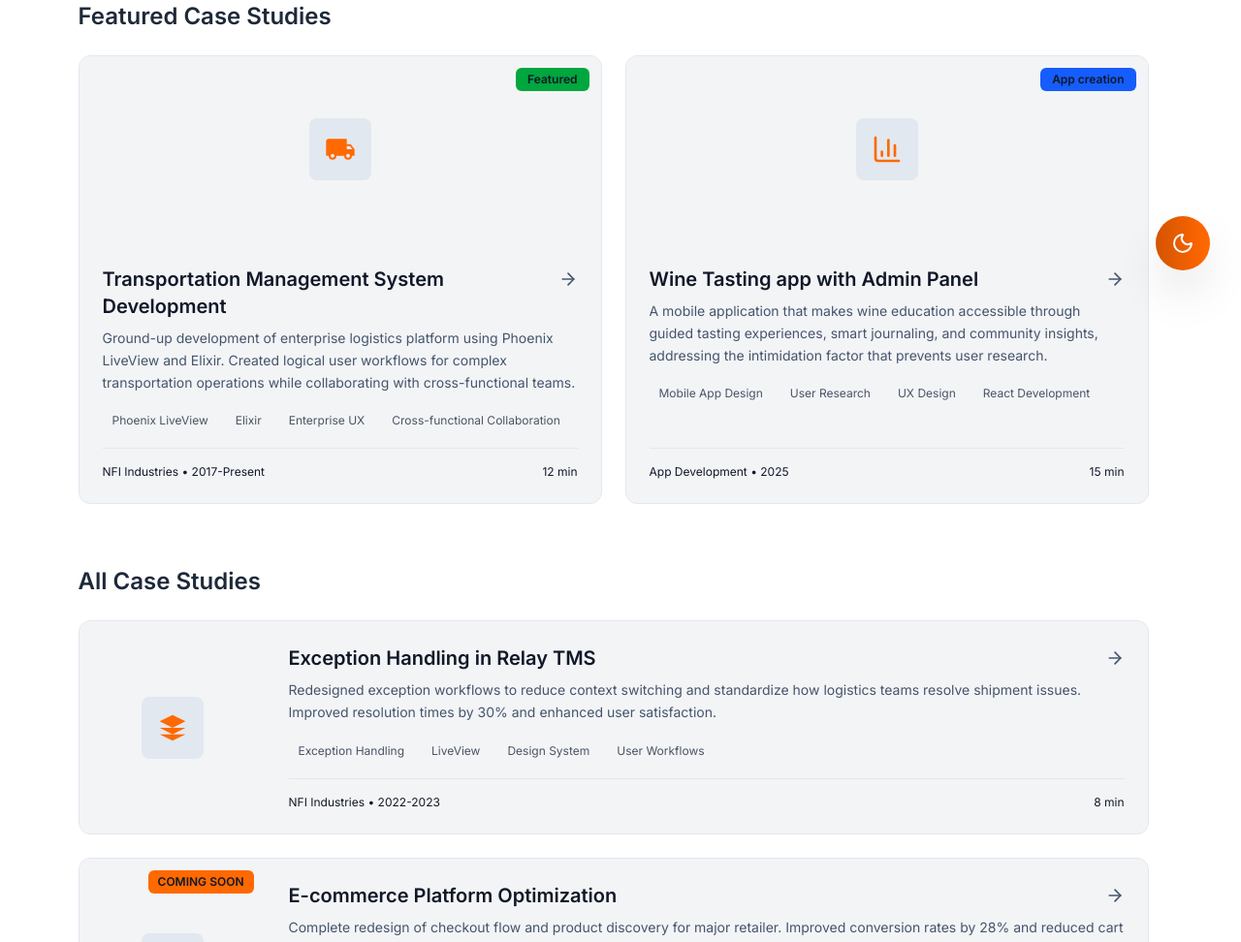
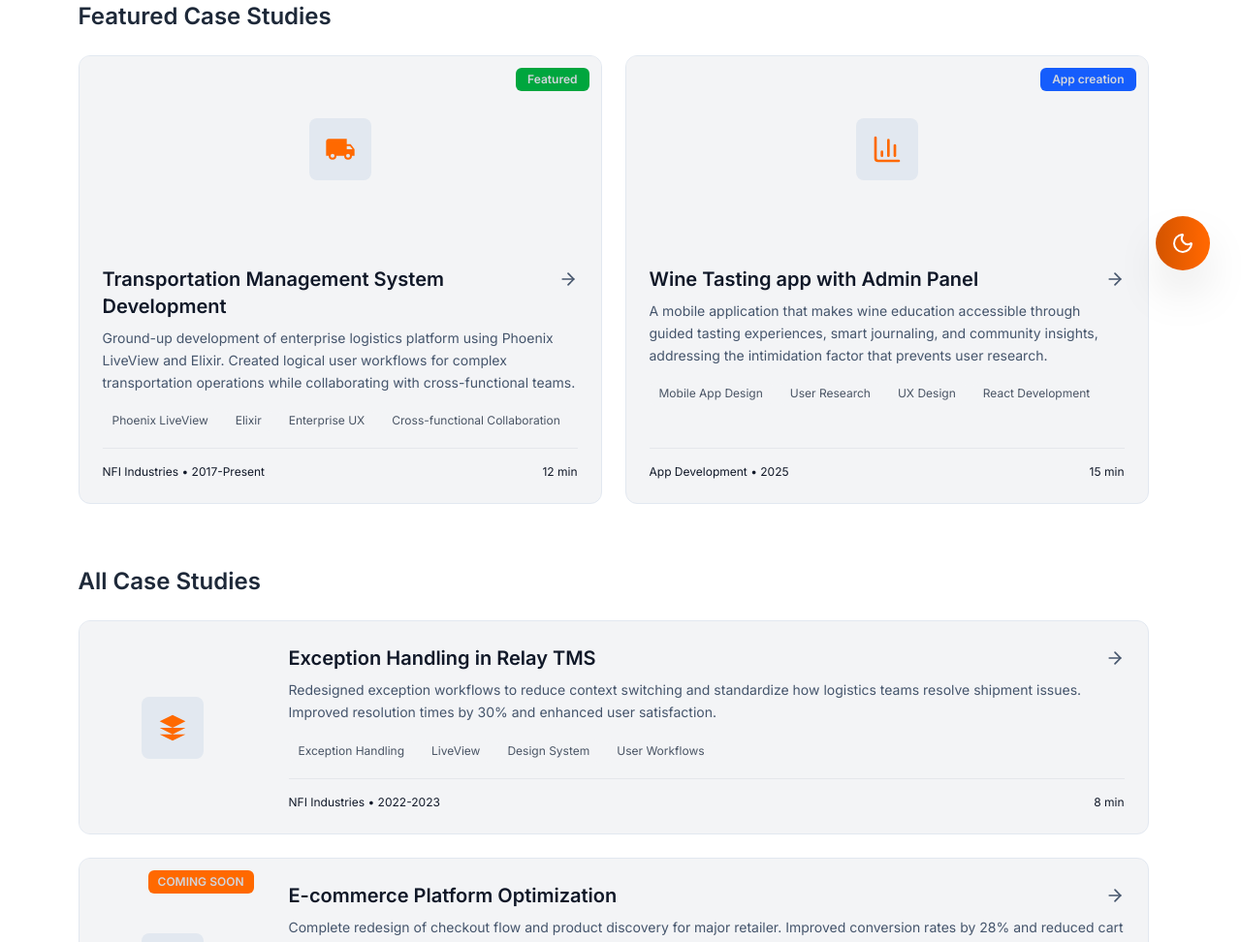
Before and after one commit to brian-hlbdg/portfolio-nextjs, a Next.js app: page /case-studies in a window 1280 px wide. Shown: the part 489-1461 px from the top of the page at 97% size. Built offline with nearby package versions, Linux system fonts and the light colour scheme.

Commit message:
updated main casestudy page

```diff
--- a/src/components/features/case-studies/CaseStudyCard.tsx
+++ b/src/components/features/case-studies/CaseStudyCard.tsx
@@ -33,12 +33,12 @@ export const CaseStudyCard: React.FC<CaseStudyCardProps> = ({
           }`}>
             {/* Badge - Top Right - Show either category badge OR coming soon */}
               {study.comingSoon ? (
-                <span className="absolute top-3 right-3 px-2.5 py-1 bg-orange-500 text-gray-900 dark:text-white rounded-md text-xs font-semibold">
+                <span className="absolute top-3 right-3 px-2.5 py-1 bg-orange-500 text-gray-300 dark:text-white rounded-md text-xs font-semibold">
                   COMING SOON
                 </span>
               ) : study.badge && (
                 <span className={`absolute top-3 right-3 px-3 py-1 rounded-md text-xs font-semibold ${
-                  study.badge === 'Featured' ? 'bg-green-600 text-gray-900 dark:text-white' : 'bg-blue-600 text-gray-900 dark:text-white'
+                  study.badge === 'Featured' ? 'bg-green-600 text-gray-300 dark:text-white' : 'bg-blue-600 text-gray-300 dark:text-white'
                 }`}>
                   {study.badge}
                 </span>
@@ -102,7 +102,7 @@ export const CaseStudyCard: React.FC<CaseStudyCardProps> = ({
           {/* Badge - Top Right */}
           {study.badge && (
             <span className={`absolute top-3 right-3 px-3 py-1 rounded-md text-xs font-semibold ${
-              study.badge === 'Featured' ? 'bg-green-600 text-gray-900 dark:text-white' : 'bg-blue-600 text-gray-900 dark:text-white'
+              study.badge === 'Featured' ? 'bg-green-600 text-gray-300 dark:text-white' : 'bg-blue-600 text-gray-300 dark:text-white'
             }`}>
               {study.badge}
             </span>
```
